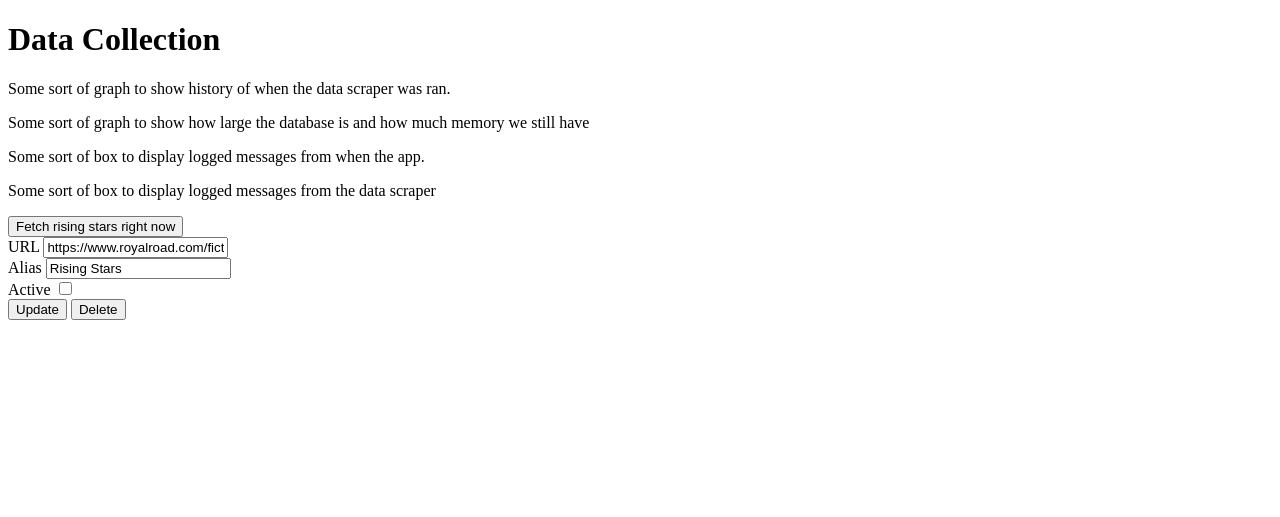
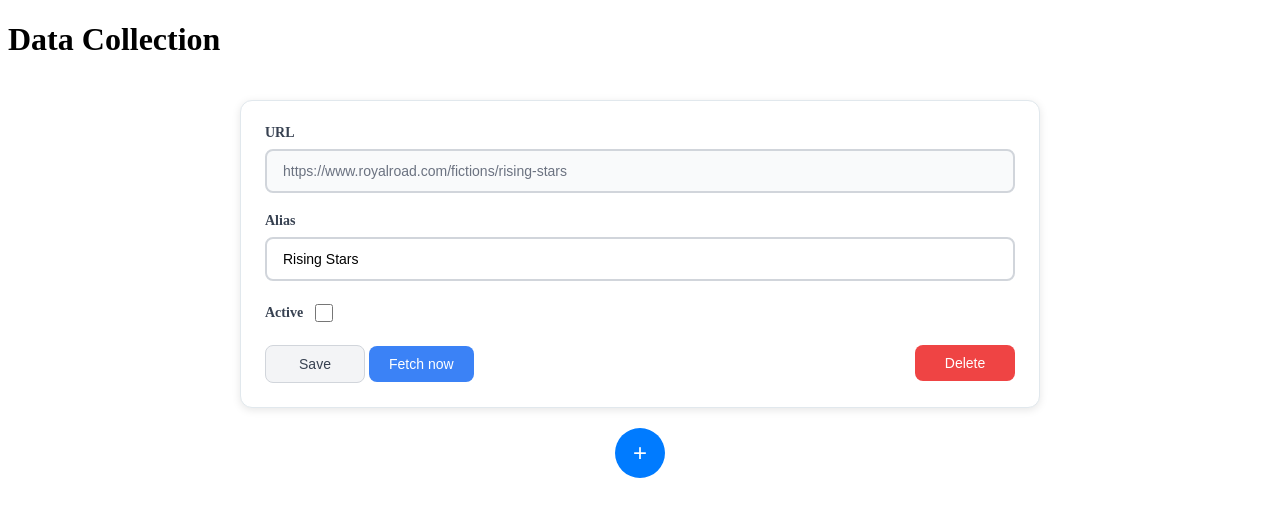
Before and after one commit to LokiLin14/royal-road-monitor, a Flask app: page /data in a window 1280 px wide. Shown: the part 26-543 px from the top of the page. Run offline with Flask 3, Linux system fonts and the light colour scheme.

Commit message:
Feature: frontend for configuring pages to fetch

```diff
--- a/app.py
+++ b/app.py
@@ -22,7 +22,6 @@ def new():
     else:
         default_url = from_urls[0].url
     page_url = request.args.get('url', default_url)
-    print(page_url)
     fictions = unviewed_fictions(number_of_entries_per_page, from_url=page_url)
     return render_template('homepage.html', fictions=fictions, from_urls=from_urls)
 
@@ -43,6 +42,25 @@ def fetch_data():
     db_session.commit()
     return redirect(url_for('data'))
 
+class WatchedURLForm(Form):
+    url = StringField('url', validators=[validators.DataRequired()])
+    alias = StringField('alias', validators=[validators.DataRequired()])
+    active = BooleanField('active')
+
+@app.route('/api/update_watched_url', methods=['POST'])
+def update_watched_url():
+    form = WatchedURLForm(request.form)
+    if not form.validate():
+        return make_response({'message': form.errors}, 400)
+    return redirect(url_for('data'))
+
+@app.route('/api/create_watched_url', methods=['POST'])
+def create_watched_url():
+    form = WatchedURLForm(request.form)
+    if not form.validate():
+        return make_response({'message': form.errors}, 400)
+    return redirect(url_for('data'))
+
 class ViewFictionForm(Form):
     url = StringField('URL', validators=[validators.DataRequired(), validators.Length(max=200)])
     interested = BooleanField('INTERESTED')
--- a/database/queries.py
+++ b/database/queries.py
@@ -30,6 +30,7 @@ def unviewed_fictions(max_entries_returned : int, from_url="") -> List[FictionSn
     ).filter(
         subquery.c.rn == 1
     ).order_by(
+        subquery.c.snapshot_time.desc(),
         subquery.c.from_ranking.asc()
     ).limit(max_entries_returned).all())
     return fictions
--- /dev/null
+++ b/static/watched-urls.css
@@ -0,0 +1,157 @@
+.watched-pages-div {
+    max-width: 800px;
+    margin: 0 auto;
+    padding: 20px;
+}
+
+.watched-page-card {
+    background: white;
+    border-radius: 12px;
+    padding: 24px;
+    margin-bottom: 20px;
+    box-shadow: 0 2px 8px rgba(0, 0, 0, 0.1);
+    border: 1px solid #e1e8ed;
+}
+
+.watched-page-card .form-group {
+    margin-bottom: 20px;
+}
+
+.form-group:last-of-type {
+    margin-bottom: 24px;
+}
+
+.watched-page-card label {
+    display: block;
+    font-weight: 600;
+    color: #374151;
+    margin-bottom: 8px;
+    font-size: 14px;
+}
+
+.watched-page-card input[type="text"] {
+    width: 100%;
+    padding: 12px 16px;
+    border: 2px solid #d1d5db;
+    border-radius: 8px;
+    font-size: 14px;
+    box-sizing: border-box;
+}
+
+.watched-page-card input[type="text"]:focus {
+    outline: none;
+    border-color: #3b82f6;
+    box-shadow: 0 0 0 3px rgba(59, 130, 246, 0.1);
+}
+
+.watched-page-card input[type="text"]:read-only {
+    background-color: #f9fafb;
+    color: #6b7280;
+    cursor: not-allowed;
+}
+
+.watched-page-card .checkbox-group {
+    display: flex;
+    flex-direction: row;
+    align-items: center;
+    gap: 8px;
+    margin-bottom: 20px;
+}
+
+.watched-page-card input[type="checkbox"] {
+    width: 18px;
+    height: 18px;
+    accent-color: #3b82f6;
+    cursor: pointer;
+}
+
+.watched-page-card .button-group {
+    display: flex;
+    gap: 12px;
+    flex-wrap: wrap;
+    justify-content: space-between;
+}
+
+.watched-page-card .checkbox-group label {
+    margin-bottom: 0;
+}
+
+.watched-page-card button {
+    padding: 10px 20px;
+    border: none;
+    border-radius: 8px;
+    font-size: 14px;
+    font-weight: 500;
+    cursor: pointer;
+    min-width: 100px;
+}
+
+button.watched-form-create,
+button.watched-form-fetch {
+    background-color: #3b82f6;
+    color: white;
+}
+
+button.watched-form-create:hover,
+button.watched-form-fetch:hover {
+    background-color: #2563eb;
+    transform: translateY(-1px);
+}
+
+button.watched-form-save {
+    background-color: #f3f4f6;
+    color: #374151;
+    border: 1px solid #d1d5db;
+}
+
+button.watched-form-save:hover {
+    background-color: #e5e7eb;
+    border-color: #9ca3af;
+}
+
+button.watched-form-clear,
+button.watched-form-delete {
+    background-color: #ef4444;
+    color: white;
+}
+
+button.watched-form-clear:hover,
+button.watched-form-delete:hover {
+    background-color: #dc2626;
+    transform: translateY(-1px);
+}
+
+.plus-button {
+    background: #007bff;
+    color: white;
+    border: none;
+    border-radius: 50%;
+    width: 50px;
+    height: 50px;
+    font-size: 24px;
+    cursor: pointer;
+    display: flex;
+    align-items: center;
+    justify-content: center;
+    margin: 0 auto;
+    transition: all 0.3s ease;
+}
+
+.plus-button:hover {
+    background: #0056b3;
+    transform: scale(1.1);
+}
+
+.hidden-item {
+    display: none;
+}
+
+@media (max-width: 640px) {
+    .button-group {
+        flex-direction: column;
+    }
+
+    button {
+        width: 100%;
+    }
+}
--- /dev/null
+++ b/static/watched-urls.js
@@ -0,0 +1,5 @@
+document.getElementById('show-form-button').addEventListener('click', function() {
+    const hiddenClass = 'hidden-item';
+    this.classList.add(hiddenClass);
+    document.querySelector(".watched-page-card.hidden-item").classList.remove(hiddenClass)
+});
--- a/templates/base.html
+++ b/templates/base.html
@@ -5,6 +5,7 @@
     <title>{% block title %}{% endblock %} | Customisable Rising Stars</title>
 
     <link rel="stylesheet" href="{{  url_for('static', filename='fiction-card.css')}}">
+    <link rel="stylesheet" href="{{  url_for('static', filename='watched-urls.css')}}">
 </head>
 <body>
     <div class="navbar">
--- a/templates/data.html
+++ b/templates/data.html
@@ -4,49 +4,76 @@
     Data Collection
 {% endblock %}
 
+{% macro watched_url_data_entry(url_value, alias_value, active_value, form_endpoint="", editable_url=True, hidden=False) %}
+<div class="watched-page-card {% if hidden %}hidden-item{% endif %}"><form action="{{ form_endpoint }}" method="post">
+    <div class="form-group">
+        <label for="URL">URL</label>
+        <input type="text" id="URL" name="url" value="{{ url_value }}" {% if not editable_url %} readonly {% endif %}>
+    </div>
+    <div class="form-group">
+        <label for="ALIAS">Alias</label>
+        <input type="text" id="ALIAS" name="alias" value="{{ alias_value }}">
+    </div>
+    <div class="checkbox-group">
+        <label for="ACTIVE">Active</label>
+        <input type="checkbox" id="ACTIVE" name="active" {% if active_value %}checked{% endif %}>
+    </div>
+    <div class="button-group">
+        {{  caller() }}
+    </div>
+</form></div>
+{% endmacro %}
+
 {% block body %}
     <h1> Data Collection </h1>
 
-    <div>
-        <p> Some sort of graph to show history of when the data scraper was ran. </p>
+    <div class="watched-pages-div">
+        {% for watched_url in watched_urls %}
+            {% call watched_url_data_entry(
+                watched_url.url, watched_url.alias, watched_url.active,
+                form_endpoint = url_for('update_watched_url'), editable_url = False) %}
+                <div>
+                    <button type="submit" class="watched-form-save">Save</button>
+                    <button type="submit" class="watched-form-fetch">Fetch now</button>
+                </div>
+                <div>
+                    <button type="submit" class="watched-form-delete">Delete</button>
+                </div>
+            {% endcall %}
+        {% endfor %}
+
+        <div class="watched-page-create">
+            <button id="show-form-button" class="plus-button" title="Add new item">+</button>
+        </div>
+        {% call watched_url_data_entry("", "", False, form_endpoint = url_for('update_watched_url'), editable_url = True, hidden=True) %}
+            <div>
+                <button type="submit" class="watched-form-create">Create</button>
+            </div>
+            <div>
+                <button type="reset" class="watched-form-clear">Clear</button>
+            </div>
+        {% endcall %}
     </div>
 
-    <div>
-        <p> Some sort of graph to show how large the database is and how much memory we still have </p>
-    </div>
+    <script src="{{ url_for('static', filename='watched-urls.js') }}"></script>
+{% endblock %}
 
-    <div>
-        <p> Some sort of box to display logged messages from when the app. </p>
-    </div>
-
-    <div>
-        <p> Some sort of box to display logged messages from the data scraper</p>
-    </div>
-
-    <form action="{{ url_for('fetch_data') }}" method="post">
-        <button type="submit">Fetch rising stars right now</button>
-    </form>
-
-    <div class="watched-pages-div">
-        {% for watched_url in watched_urls %}
-            <form>
-                <label for="from_url">URL</label>
-                <input type="text" id="from_url" value="{{ watched_url.url }}" readonly>
-                <br>
-
-                <label for="alias">Alias</label>
-                <input type="text" id="alias" value="{{ watched_url.alias }}">
-                <br>
-
-                <label for="active">Active</label>
-                <input type="checkbox" id="active" value="True" {% if watched_url.active %}checked{% endif %}>
-                <br>
-
-                <button type="submit">Update</button>
-
-                <button type="submit">Delete</button>
-            </form>
-        {% endfor %}
-    </div>
-
-{% endblock %}
+{#    <div>#}
+{#        <p> Some sort of graph to show history of when the data scraper was ran. </p>#}
+{#    </div>#}
+{##}
+{#    <div>#}
+{#        <p> Some sort of graph to show how large the database is and how much memory we still have </p>#}
+{#    </div>#}
+{##}
+{#    <div>#}
+{#        <p> Some sort of box to display logged messages from when the app. </p>#}
+{#    </div>#}
+{##}
+{#    <div>#}
+{#        <p> Some sort of box to display logged messages from the data scraper</p>#}
+{#    </div>#}
+{##}
+{#    <form action="{{ url_for('fetch_data') }}" method="post">#}
+{#        <button type="submit">Fetch rising stars right now</button>#}
+{#    </form>#}
```
